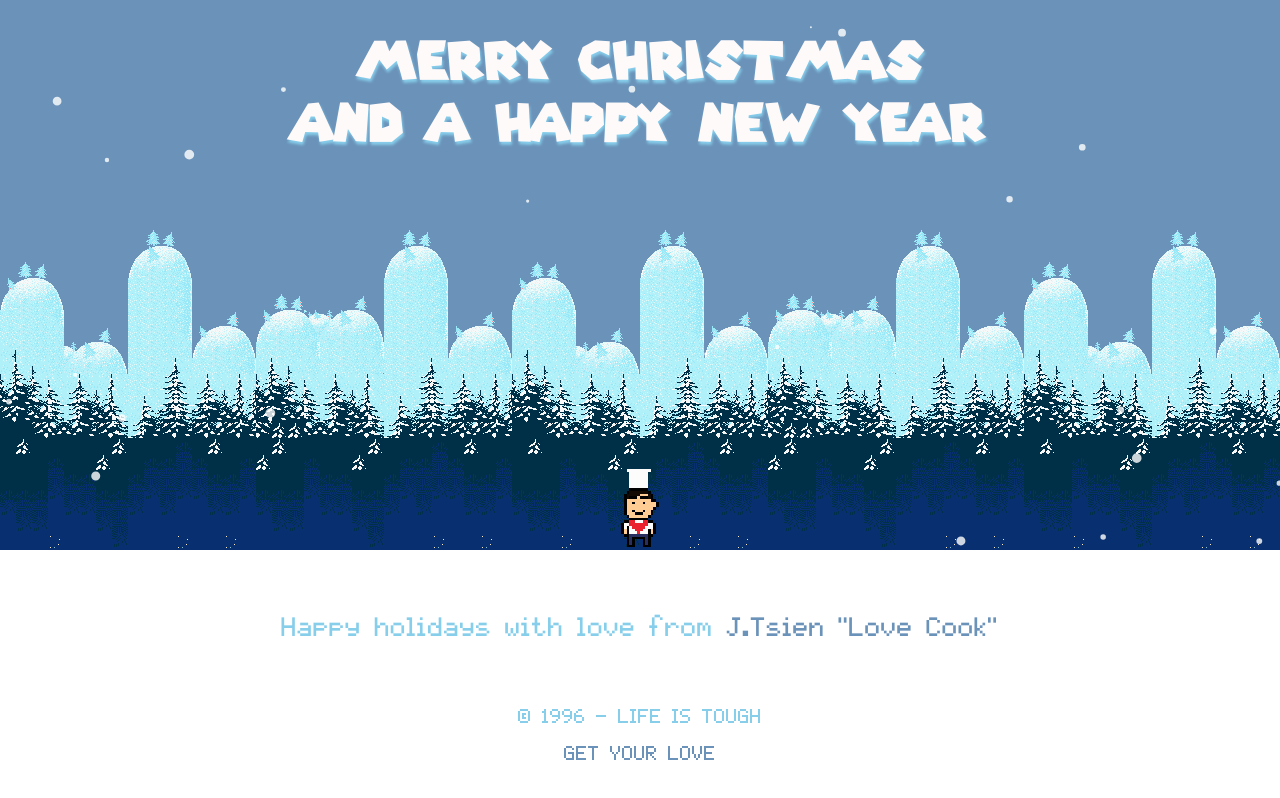
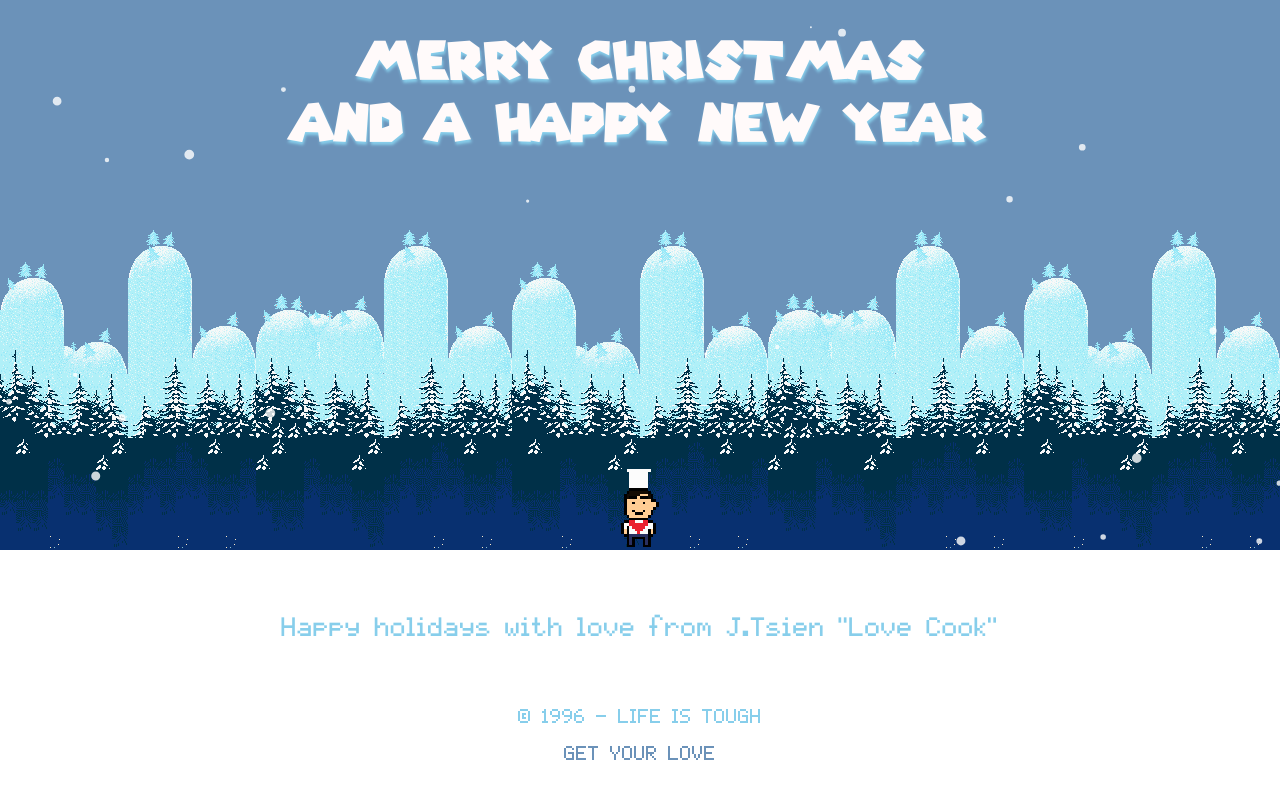
Before and after one commit to GloomyCrepe/merrychristmas, a plain HTML site: page index.html in a window 1280 px wide. Drawn offline with Linux system fonts and the light colour scheme.

Commit message:
Add files via upload

```diff
--- a/index.html
+++ b/index.html
@@ -10,7 +10,7 @@
     <canvas id="canvas"></canvas>
     <div id="content">
       <p>
-        Happy holidays with love from <a href="https://www.begleitedich.com/" target="_blank">J.Tsien "Love Cook"</a>
+        Happy holidays with love from J.Tsien "Love Cook"</a>
       </p>
       <p class="smaller">
         &copy; 1996 - LIFE IS TOUGH
```
